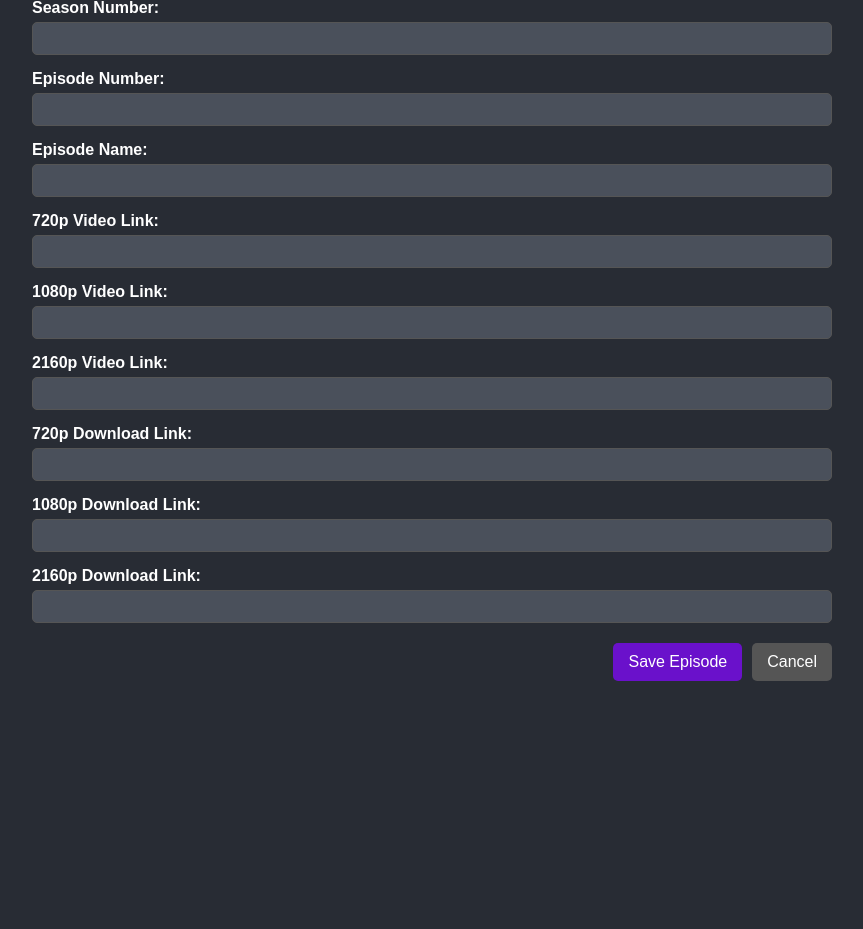
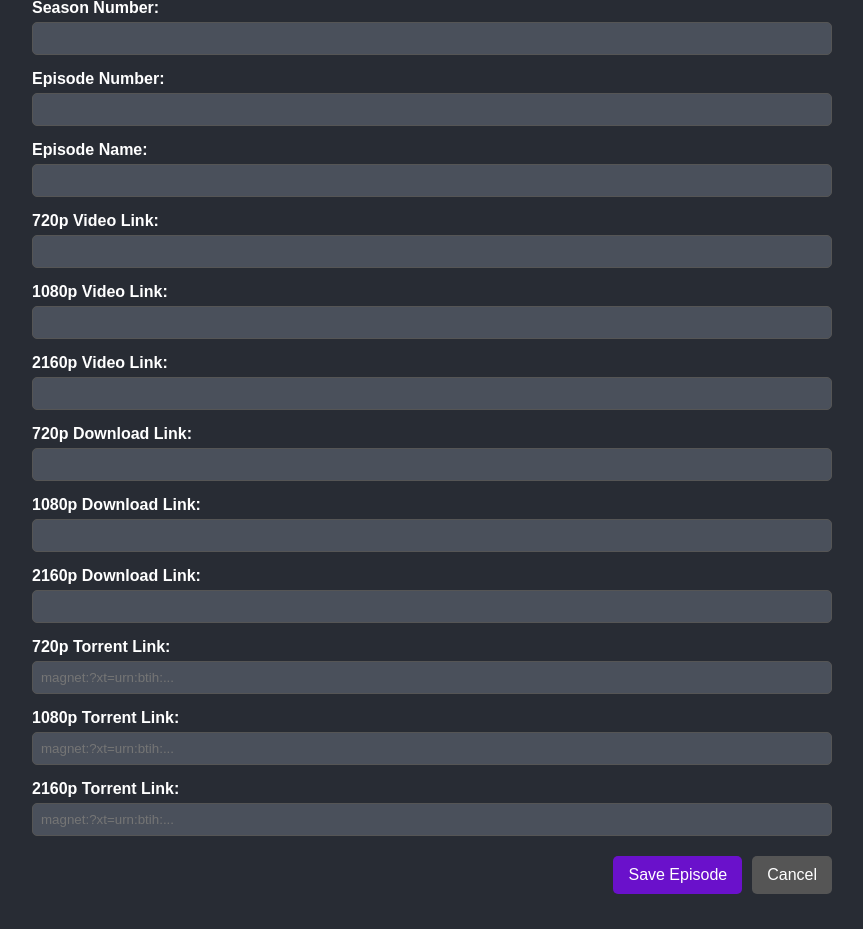
Before and after one commit to Venuboy34/databaseoffilmzithatworkwitheveryfunctiom, a Flask app: template templates/add_episode.html in a window 1280 px wide. Shown: the part 101-1030 px from the top of the page, without its empty margins (208-1071 px from the left). Before the commit the page ends 782 px from the top, so only its background shows below. Run offline with Flask 3, Linux system fonts and the light colour scheme; the template is opened without the code that fills it, so the values that code supplies are empty; some libraries are stand-ins or nearby versions.

Commit message:
Update add_episode.html

```diff
--- a/templates/add_episode.html
+++ b/templates/add_episode.html
@@ -69,6 +69,19 @@
             <input type="text" id="download_2160p" name="download_2160p">
         </div>
 
+        <div>
+            <label for="torrent_720p">720p Torrent Link:</label>
+            <input type="text" id="torrent_720p" name="torrent_720p" placeholder="magnet:?xt=urn:btih:...">
+        </div>
+        <div>
+            <label for="torrent_1080p">1080p Torrent Link:</label>
+            <input type="text" id="torrent_1080p" name="torrent_1080p" placeholder="magnet:?xt=urn:btih:...">
+        </div>
+        <div>
+            <label for="torrent_2160p">2160p Torrent Link:</label>
+            <input type="text" id="torrent_2160p" name="torrent_2160p" placeholder="magnet:?xt=urn:btih:...">
+        </div>
+
         <div class="button-group">
             <button type="submit">Save Episode</button>
             <a href="/admin/search_and_edit">Cancel</a>
@@ -102,12 +115,18 @@
                 if (formData.get('download_1080p')) downloadLinks['1080p'] = { url: formData.get('download_1080p'), file_type: 'webrip' };
                 if (formData.get('download_2160p')) downloadLinks['2160p'] = { url: formData.get('download_2160p'), file_type: 'webrip' };
 
+                const torrentLinks = {};
+                if (formData.get('torrent_720p')) torrentLinks['720p'] = formData.get('torrent_720p');
+                if (formData.get('torrent_1080p')) torrentLinks['1080p'] = formData.get('torrent_1080p');
+                if (formData.get('torrent_2160p')) torrentLinks['2160p'] = formData.get('torrent_2160p');
+
                 const data = {
                     season_number: parseInt(formData.get('season_number')),
                     episode_number: parseInt(formData.get('episode_number')),
                     episode_name: formData.get('episode_name'),
                     video_links: videoLinks,
-                    download_links: downloadLinks
+                    download_links: downloadLinks,
+                    torrent_links: torrentLinks
                 };
 
                 try {
```
